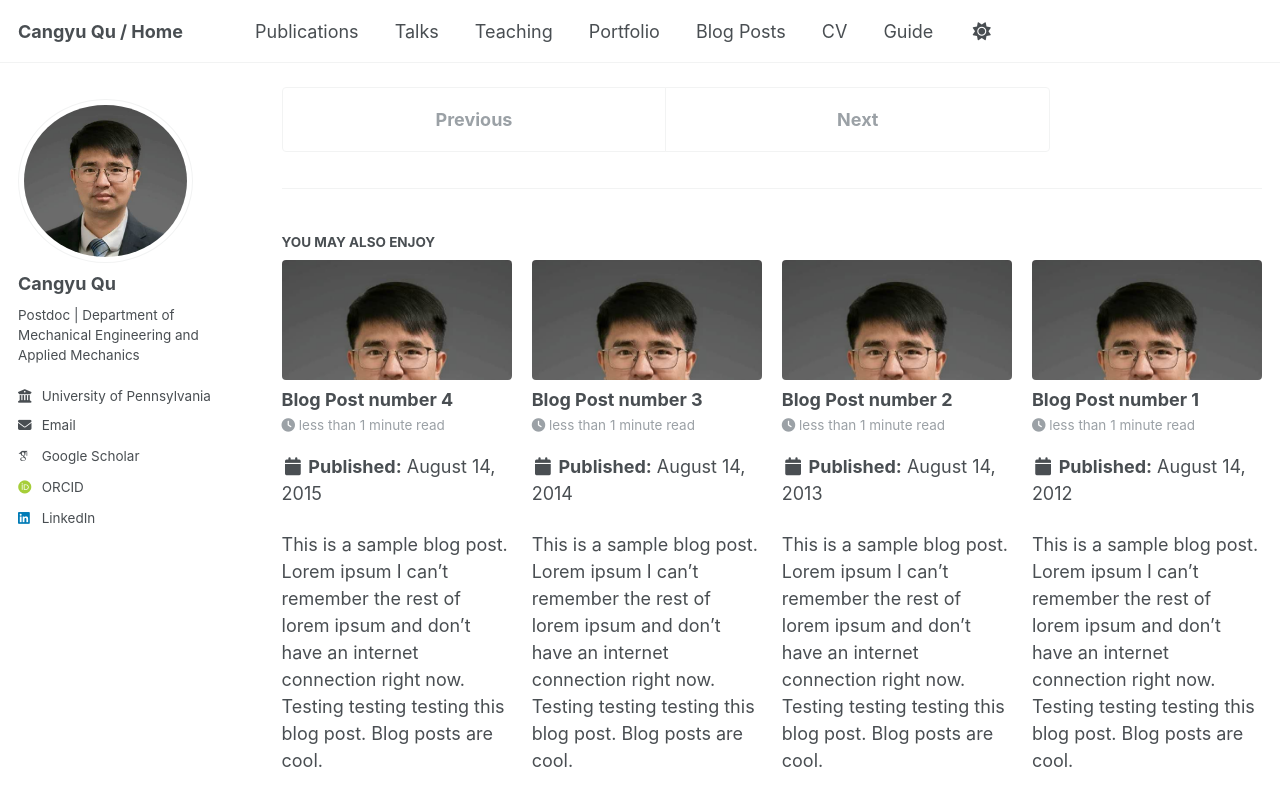
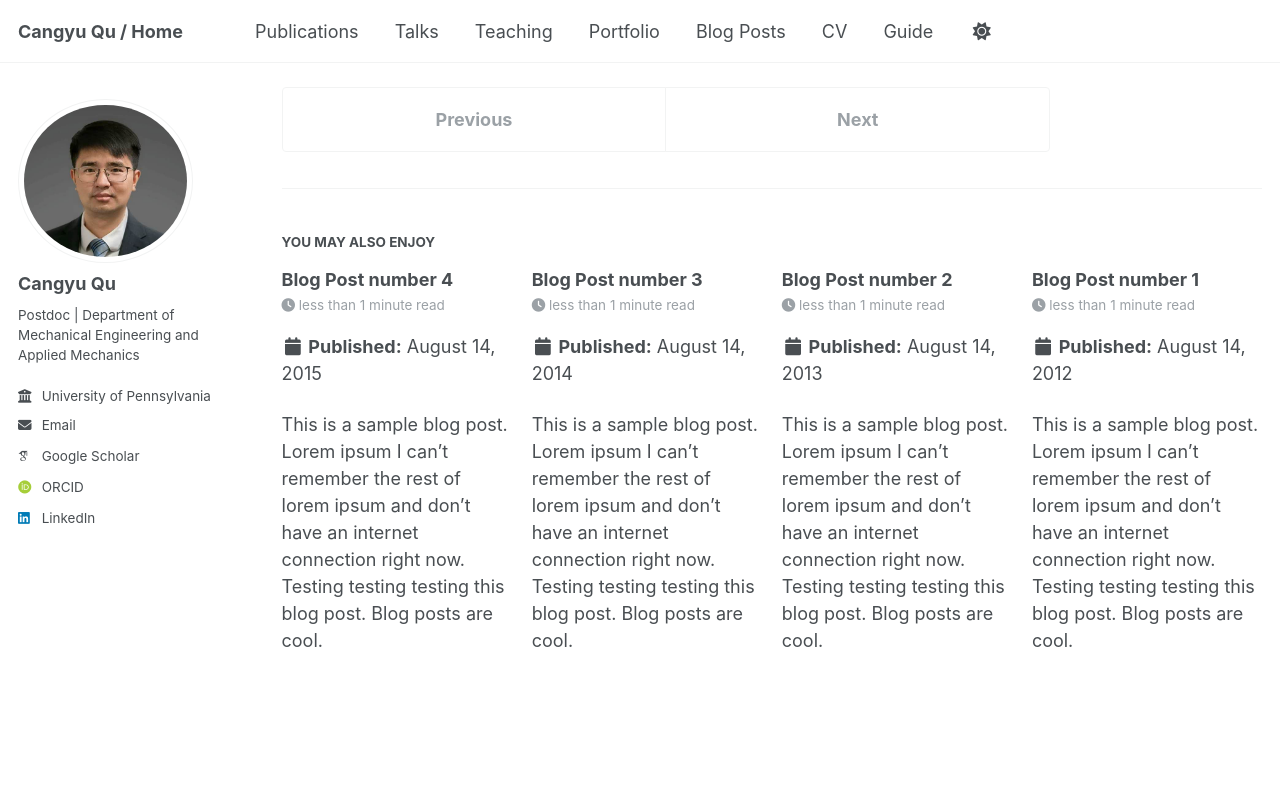
Before and after one commit to qucangyu/qucangyu.github.io, a Jekyll site: the page built from _posts/2199-01-01-future-post.md, in a window 1280 px wide and 900 px high, scrolled down 499 px. Shown: the top 806 px of the window. Built offline with Jekyll 4.4.1, drawn with Linux system fonts in a browser that asks for light colours; some web fonts are replaced.

Commit message:
Update _config.yml

```diff
--- a/_config.yml
+++ b/_config.yml
@@ -86,7 +86,7 @@ publication_category:
     title: 'Conference Papers'
 
 # Site Settings
-teaser                   : "Weixin Image_20250526164046.png" # filename of teaser fallback teaser image placed in /images/, .e.g. "500x300.png"
+teaser                   : # filename of teaser fallback teaser image placed in /images/, .e.g. "500x300.png"
 breadcrumbs              : false # true, false (default)
 words_per_minute         : 160
 future                   : true
```
